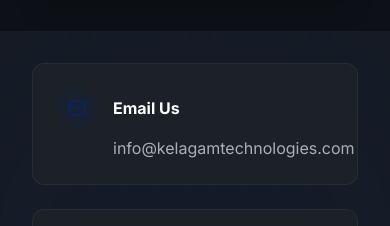
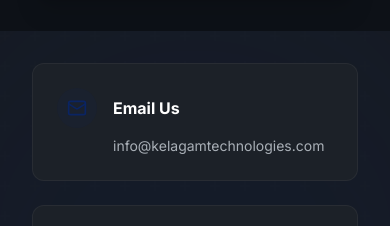
Before and after one commit to HOLYKEYZ/Kelegam-Tech, a Next.js app: page /contact in a window 390 px wide. Shown: the part 1140-1366 px from the top of the page. Built offline with nearby package versions, Linux system fonts and the light colour scheme.

Commit message:
made email responsive on mobile devices on contact page card

```diff
--- a/src/app/contact/page.tsx
+++ b/src/app/contact/page.tsx
@@ -146,7 +146,7 @@
                   </div>
                   <h3 className="font-bold text-white">Email Us</h3>
                 </div>
-                <p className="text-light/70 pl-14">info@kelagamtechnologies.com</p>
+                <p className="text-light/70 pl-14 break-all text-sm">info@kelagamtechnologies.com</p>
               </motion.div>
 
               <motion.div
```
